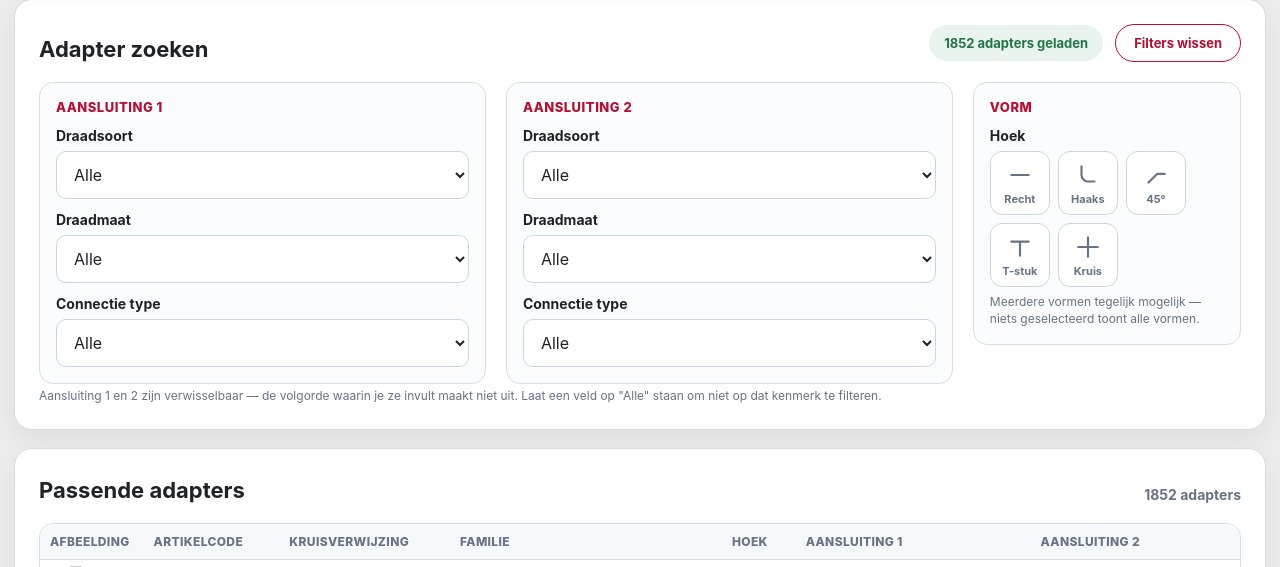
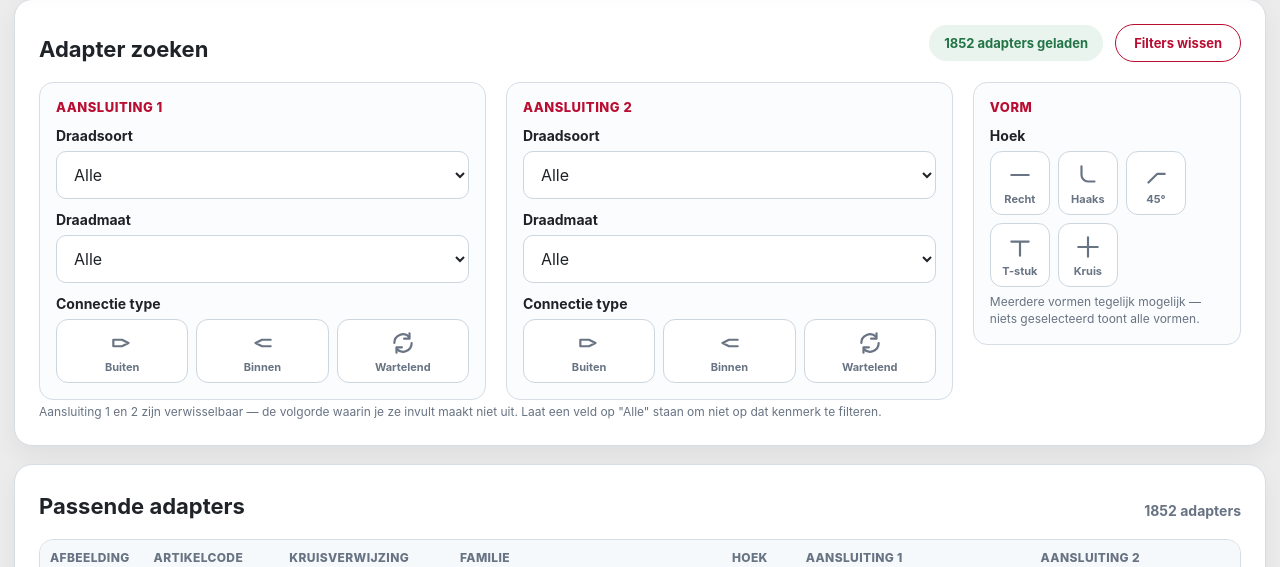
Before and after one commit to MadPatrick/Geeve_selectors, a PHP site: page /adapters/index.php in a window 1280 px wide. Shown: the part 119-686 px from the top of the page. Run offline with PHP 8.4, Linux system fonts and the light colour scheme.

Commit message:
Vervang Connectie type-dropdowns door icoonknoppen (één keuze per zijde)
Aansluiting 1 en 2 hebben elk 3 icoonknoppen (Buiten, Binnen,
Wartelend) in plaats van een tekst-dropdown. Anders dan bij Vorm is
hier maar één keuze per aansluiting mogelijk - klikken op de actieve
knop zet 'm weer uit (terug naar "alle").

Co-Authored-By: Claude Sonnet 5 <noreply@anthropic.com>
Claude-Session: https://claude.ai/code/session_01DUVA1TaPw9or4iDCMSTAyb

```diff
--- a/adapters/assets/selector.js
+++ b/adapters/assets/selector.js
@@ -14,6 +14,10 @@
     };
     const hoekButtons = [...document.querySelectorAll('.hoek-icon')];
     const selectedHoek = new Set();
+    const connectie1Buttons = [...document.querySelectorAll('#connectie1 .connectie-icon')];
+    const connectie2Buttons = [...document.querySelectorAll('#connectie2 .connectie-icon')];
+    let selectedConnectie1 = '';
+    let selectedConnectie2 = '';
     const resetButton = document.getElementById('resetButton');
     const resultCount = document.getElementById('resultCount');
     const resultTableBody = document.getElementById('resultTableBody');
@@ -87,12 +91,6 @@
         (a, b) => sizeSortKey(a) - sizeSortKey(b) || a.localeCompare(b)
     );
 
-    const connectieOrder = ['buiten', 'binnen', 'wartelend'];
-    const connectieValues = uniqueSorted(
-        articles.flatMap((a) => [a.connectieType1, a.connectieType2]),
-        (a, b) => connectieOrder.indexOf(a) - connectieOrder.indexOf(b)
-    );
-
     // --- populate dropdowns --------------------------------------------
 
     function populateDraadmaat(select, soortSelect) {
@@ -105,8 +103,6 @@
     fillSelect(els.draadsoort2, draadsoortValues, 'Alle');
     populateDraadmaat(els.draadmaat1, els.draadsoort1);
     populateDraadmaat(els.draadmaat2, els.draadsoort2);
-    fillSelect(els.connectie1, connectieValues, 'Alle');
-    fillSelect(els.connectie2, connectieValues, 'Alle');
 
     // --- matching --------------------------------------------------------
 
@@ -121,10 +117,10 @@
         return {
             ds1: els.draadsoort1.value,
             dm1: els.draadmaat1.value,
-            ct1: els.connectie1.value,
+            ct1: selectedConnectie1,
             ds2: els.draadsoort2.value,
             dm2: els.draadmaat2.value,
-            ct2: els.connectie2.value,
+            ct2: selectedConnectie2,
             hoek: selectedHoek,
         };
     }
@@ -227,7 +223,7 @@
         populateDraadmaat(els.draadmaat2, els.draadsoort2);
         render();
     });
-    [els.draadmaat1, els.connectie1, els.draadmaat2, els.connectie2].forEach((el) => {
+    [els.draadmaat1, els.draadmaat2].forEach((el) => {
         el.addEventListener('change', render);
     });
 
@@ -243,13 +239,44 @@
         });
     });
 
+    // Connectie type: één keuze per aansluiting (klikken op de actieve knop
+    // zet 'm weer uit, terug naar "alle").
+    function wireConnectieGroup(buttons, setValue) {
+        buttons.forEach((button) => {
+            button.addEventListener('click', () => {
+                const value = button.dataset.connectie;
+                const wasActive = button.classList.contains('active');
+                buttons.forEach((b) => {
+                    b.classList.remove('active');
+                    b.setAttribute('aria-pressed', 'false');
+                });
+                if (wasActive) {
+                    setValue('');
+                } else {
+                    button.classList.add('active');
+                    button.setAttribute('aria-pressed', 'true');
+                    setValue(value);
+                }
+                render();
+            });
+        });
+    }
+    wireConnectieGroup(connectie1Buttons, (value) => { selectedConnectie1 = value; });
+    wireConnectieGroup(connectie2Buttons, (value) => { selectedConnectie2 = value; });
+
     resetButton.addEventListener('click', () => {
         Object.entries(els).forEach(([key, el]) => {
-            if (key === 'hoek') return;
+            if (key === 'hoek' || key === 'connectie1' || key === 'connectie2') return;
             el.value = ALL;
         });
         selectedHoek.clear();
         hoekButtons.forEach((button) => {
+            button.classList.remove('active');
+            button.setAttribute('aria-pressed', 'false');
+        });
+        selectedConnectie1 = '';
+        selectedConnectie2 = '';
+        [...connectie1Buttons, ...connectie2Buttons].forEach((button) => {
             button.classList.remove('active');
             button.setAttribute('aria-pressed', 'false');
         });
--- a/adapters/assets/style.css
+++ b/adapters/assets/style.css
@@ -234,6 +234,29 @@ input:focus, select:focus { border-color: var(--accent); box-shadow: 0 0 0 3px r
 .hoek-icon:hover { border-color: var(--accent); color: var(--ink); }
 .hoek-icon.active { background: #fdeaee; border-color: var(--accent-dark); color: var(--accent-dark); }
 
+.connectie-icon-group { display: flex; flex-wrap: wrap; gap: 8px; }
+.connectie-icon {
+    appearance: none;
+    display: flex;
+    flex-direction: column;
+    align-items: center;
+    justify-content: center;
+    gap: 4px;
+    flex: 1 1 0;
+    min-width: 60px;
+    padding: 10px 8px 8px;
+    border: 1px solid #cbd6df;
+    border-radius: 12px;
+    background: #fff;
+    color: var(--muted);
+    cursor: pointer;
+    transition: background .15s, border-color .15s, color .15s;
+}
+.connectie-icon svg { display: block; }
+.connectie-icon span { font-size: 11px; font-weight: 750; white-space: nowrap; }
+.connectie-icon:hover { border-color: var(--accent); color: var(--ink); }
+.connectie-icon.active { background: #fdeaee; border-color: var(--accent-dark); color: var(--accent-dark); }
+
 .result-panel[hidden] { display: none; }
 .result-table-wrap { overflow-x: auto; border: 1px solid var(--line); border-radius: 14px; }
 .result-table-wrap[hidden] { display: none; }
--- a/adapters/index.php
+++ b/adapters/index.php
@@ -181,10 +181,32 @@ $dataLabel = $loadErrors === [] ? $articleCount . ' adapters geladen' : 'Control
                     <span>Draadmaat</span>
                     <select id="draadmaat1"></select>
                 </label>
-                <label class="field" for="connectie1">
+                <div class="field">
                     <span>Connectie type</span>
-                    <select id="connectie1"></select>
-                </label>
+                    <div id="connectie1" class="connectie-icon-group" role="group" aria-label="Connectie type aansluiting 1">
+                        <button type="button" class="connectie-icon" data-connectie="buiten" aria-pressed="false" title="Buiten">
+                            <svg viewBox="0 0 24 24" width="26" height="26" fill="none" stroke="currentColor" stroke-width="2" stroke-linecap="round" stroke-linejoin="round" aria-hidden="true">
+                                <path d="M4 9h8l6 3-6 3H4z"></path>
+                            </svg>
+                            <span>Buiten</span>
+                        </button>
+                        <button type="button" class="connectie-icon" data-connectie="binnen" aria-pressed="false" title="Binnen">
+                            <svg viewBox="0 0 24 24" width="26" height="26" fill="none" stroke="currentColor" stroke-width="2" stroke-linecap="round" stroke-linejoin="round" aria-hidden="true">
+                                <path d="M20 9h-8l-6 3 6 3h8"></path>
+                            </svg>
+                            <span>Binnen</span>
+                        </button>
+                        <button type="button" class="connectie-icon" data-connectie="wartelend" aria-pressed="false" title="Wartelend">
+                            <svg viewBox="0 0 24 24" width="26" height="26" fill="none" stroke="currentColor" stroke-width="2" stroke-linecap="round" stroke-linejoin="round" aria-hidden="true">
+                                <path d="M4 12a8 8 0 0 1 13.66-5.66"></path>
+                                <path d="M18 3v5h-5"></path>
+                                <path d="M20 12a8 8 0 0 1-13.66 5.66"></path>
+                                <path d="M6 21v-5h5"></path>
+                            </svg>
+                            <span>Wartelend</span>
+                        </button>
+                    </div>
+                </div>
             </div>
 
             <div class="filter-port">
@@ -197,10 +219,32 @@ $dataLabel = $loadErrors === [] ? $articleCount . ' adapters geladen' : 'Control
                     <span>Draadmaat</span>
                     <select id="draadmaat2"></select>
                 </label>
-                <label class="field" for="connectie2">
+                <div class="field">
                     <span>Connectie type</span>
-                    <select id="connectie2"></select>
-                </label>
+                    <div id="connectie2" class="connectie-icon-group" role="group" aria-label="Connectie type aansluiting 2">
+                        <button type="button" class="connectie-icon" data-connectie="buiten" aria-pressed="false" title="Buiten">
+                            <svg viewBox="0 0 24 24" width="26" height="26" fill="none" stroke="currentColor" stroke-width="2" stroke-linecap="round" stroke-linejoin="round" aria-hidden="true">
+                                <path d="M4 9h8l6 3-6 3H4z"></path>
+                            </svg>
+                            <span>Buiten</span>
+                        </button>
+                        <button type="button" class="connectie-icon" data-connectie="binnen" aria-pressed="false" title="Binnen">
+                            <svg viewBox="0 0 24 24" width="26" height="26" fill="none" stroke="currentColor" stroke-width="2" stroke-linecap="round" stroke-linejoin="round" aria-hidden="true">
+                                <path d="M20 9h-8l-6 3 6 3h8"></path>
+                            </svg>
+                            <span>Binnen</span>
+                        </button>
+                        <button type="button" class="connectie-icon" data-connectie="wartelend" aria-pressed="false" title="Wartelend">
+                            <svg viewBox="0 0 24 24" width="26" height="26" fill="none" stroke="currentColor" stroke-width="2" stroke-linecap="round" stroke-linejoin="round" aria-hidden="true">
+                                <path d="M4 12a8 8 0 0 1 13.66-5.66"></path>
+                                <path d="M18 3v5h-5"></path>
+                                <path d="M20 12a8 8 0 0 1-13.66 5.66"></path>
+                                <path d="M6 21v-5h5"></path>
+                            </svg>
+                            <span>Wartelend</span>
+                        </button>
+                    </div>
+                </div>
             </div>
 
             <div class="filter-port filter-port-hoek">
```
